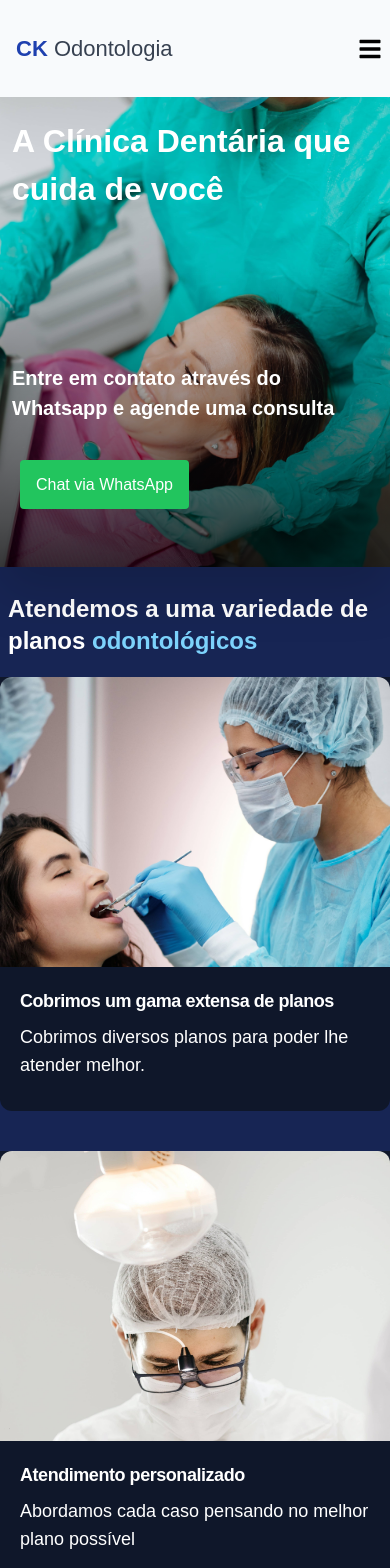
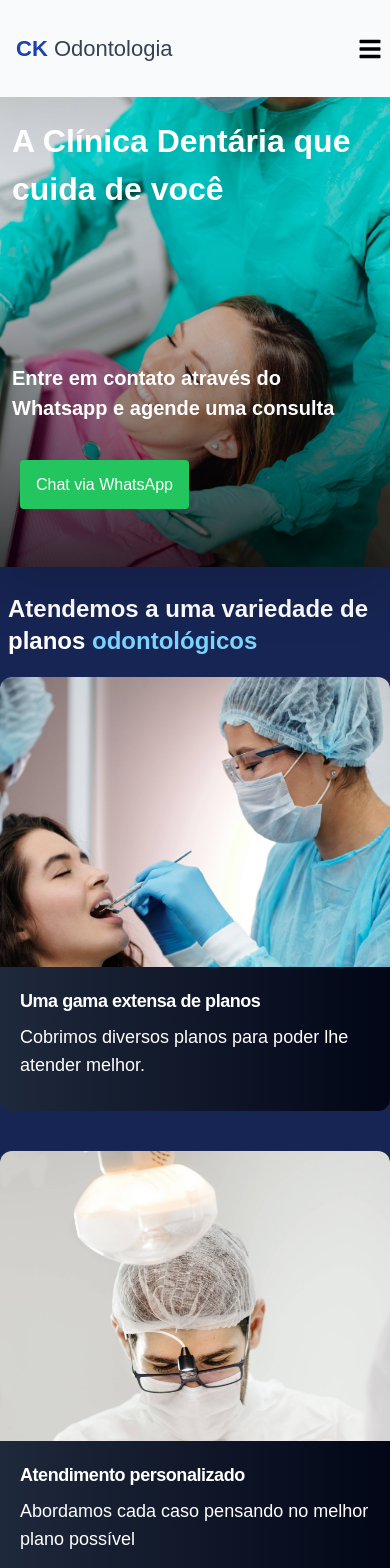
Before and after one commit to DanielGPO/Ck-odontologia, a React (Create React App) app: page / in a window 390 px wide. Shown: the top 1568 px of the page. Built offline with nearby package versions, Linux system fonts and the light colour scheme.

Commit message:
deploy ready version 0.9

```diff
--- a/src/pages/Components/Arraydecards.js
+++ b/src/pages/Components/Arraydecards.js
@@ -7,7 +7,7 @@ import CardsList from "./CardsList";
 
 export const CARDS = [
   {
-    titulo: "Cobrimos um gama extensa de planos",
+    titulo: "Uma gama extensa de planos",
     descrição: "Cobrimos diversos planos para poder lhe atender melhor.",
     imagem: homefoto,
     alt: "Foto de paciente e doutora fazendo checagem nos dentes",
--- a/src/pages/Components/CardContainer.js
+++ b/src/pages/Components/CardContainer.js
@@ -2,8 +2,8 @@ import React from "react";
 
 export default function CardContainer(props) {
   return (
-    <div className="lg:mx-10 md:mx-2 py-5 md:py-0 ">
-      <div className="md:w-[260px] lg:h-[530px] rounded-b-xl  lg:w-[327px]  sm:w-[340px] w-full bg-slate-900 border-none">
+    <div className="lg:mx-5 xl:mx-10 md:mx-2 py-5 md:py-0 ">
+      <div className="flex flex-col  flex-grow rounded-b-xl rounded-t-xl md:h-[560px] xl:h-[520px] lg:h-[516px] lg:w-[340px] bg-gradient-to-r from-slate-800 to-slate-950 border-none">
         <img
           loading="lazy"
           className=" h-[290px] rounded-t-xl  md:h-[360px] lg:h-[350px] w-full  object-cover object-top "
--- a/src/pages/Components/HomeFooter.js
+++ b/src/pages/Components/HomeFooter.js
@@ -13,7 +13,7 @@ function HomeFooter() {
         </p>
       </div>
       <div className="flex flex-col ">
-        <p className="text-2xl text-white  font-bold pb-5">Menu</p>
+        <p className="text-2xl text-white  font-bold pb-6">Menu</p>
         <ul className="flex flex-col justify-start">
           <li>
             <a className="text-lg text-white" href="/">
--- a/src/pages/Home.js
+++ b/src/pages/Home.js
@@ -28,10 +28,10 @@ function Home() {
         <LoadingSpinner />
       ) : (
         <div>
-          <div className="lg:h-[600px] pt-2 bg-blue-400/75 flex justify-center">
-            <div className="md:h-[550px] lg:h-[520px] h-[460px] sm:max-w-[900px] lg:max-w-[1230px] relative rounded-xl drop-shadow-2xl bg-white md:w-[1200px] px-auto flex flex-col md:flex-row md:mt-10 lg:mt-[18px] md:justify-between">
+          <div className="lg:h-[600px] pt-2 bg-blue-400/75 flex justify-center items-center">
+            <div className="md:h-[550px] lg:h-[520px] h-[460px] sm:max-w-[900px] lg:max-w-[1230px] relative rounded-xl drop-shadow-2xl bg-white md:w-[1200px] px-auto flex flex-col md:flex-row md:my-2  md:justify-between">
               <div className="md:w-[560px] lg:w-full md:bg-gradient-to-r md:from-blue-300/50 md:to-transparent relative p-[4px] md:p-10">
-                <h2 className="md:text-slate-950 m-2 md:m-0 lg:text-black text-white text-[32px] md:text-[48px] lg:text-[62px] relative antialiased font-extrabold">
+                <h2 className="md:text-slate-950 m-2 md:m-0 lg:text-black text-white text-[32px] md:text-[48px] lg:text-[59px] xl:text-[62px] relative antialiased font-extrabold">
                   A Clínica Dentária que cuida de você
                   <div className="md:absolute w-full hidden md:flex h-full top-0 bg-gradient-to-r from-transparent to-white/50" />
                 </h2>
@@ -67,11 +67,11 @@ function Home() {
           </div>
           <div className="lg:mt-0  bg-blue-950 w-full pt-10 ">
             <div className=" mx-auto md:py-0 lg:pb-14 pb-2  py-2 lg:px-4">
-              <p className="text-white text-2xl mt-[-20px] mx-2  lg:mx-24 font-bold  right-0 md:w-[390px]">
+              <p className="text-white text-2xl mt-[-20px] mx-2 lg:mx-10 xl:mx-24 font-bold  right-0 md:w-[390px]">
                 Atendemos a uma variedade de planos{" "}
                 <span className="text-sky-300">odontológicos</span>
               </p>
-              <div className="lg:mx-10">
+              <div className="flex items-center justify-center">
                 <Arraydecards items={CARDS} />
               </div>
             </div>
--- a/src/pages/Serviços.js
+++ b/src/pages/Serviços.js
@@ -37,7 +37,7 @@ function Serviços() {
   ];
 
   return (
-    <div className="bg-slate-800  w-full">
+    <div className="bg-slate-800  w-full ">
       <p className="text-2xl font-bold text-white p-10">Serviços & Planos</p>
       <div className=" flex relative flex-col">
         <div className=" m-6">
@@ -45,7 +45,7 @@ function Serviços() {
           <ul className="grid grid-cols-1 md:grid-cols-2 lg:grid-cols-3  ">
             {planos.map((plano) => (
               <li className=" p-5">
-                <div className="block max-w-sm p-6 border border-slate-600 rounded-lg shadow dark:bg-gray-800 dark:hover:bg-gray-700">
+                <div className="flex flex-col  p-6 border flex-grow border-slate-600 rounded-lg shadow dark:bg-gray-800 dark:hover:bg-gray-700">
                   <h5 class="mb-2 text-2xl font-bold tracking-tight text-gray-900 dark:text-white">
                     {plano.titulo}
                   </h5>
@@ -57,7 +57,7 @@ function Serviços() {
             ))}
           </ul>
         </div>
-        <div className="flex flex-col lg:flex-row ">
+        <div className="flex flex-col lg:pb-10 xl:pb-0 xl:flex-row md:items-center md:justify-center ">
           <div className=" text-center p-10">
             <p className="dark:text-gray-300 text-lg p-2">
               Como prestadores credenciados das principais seguradoras do
```
